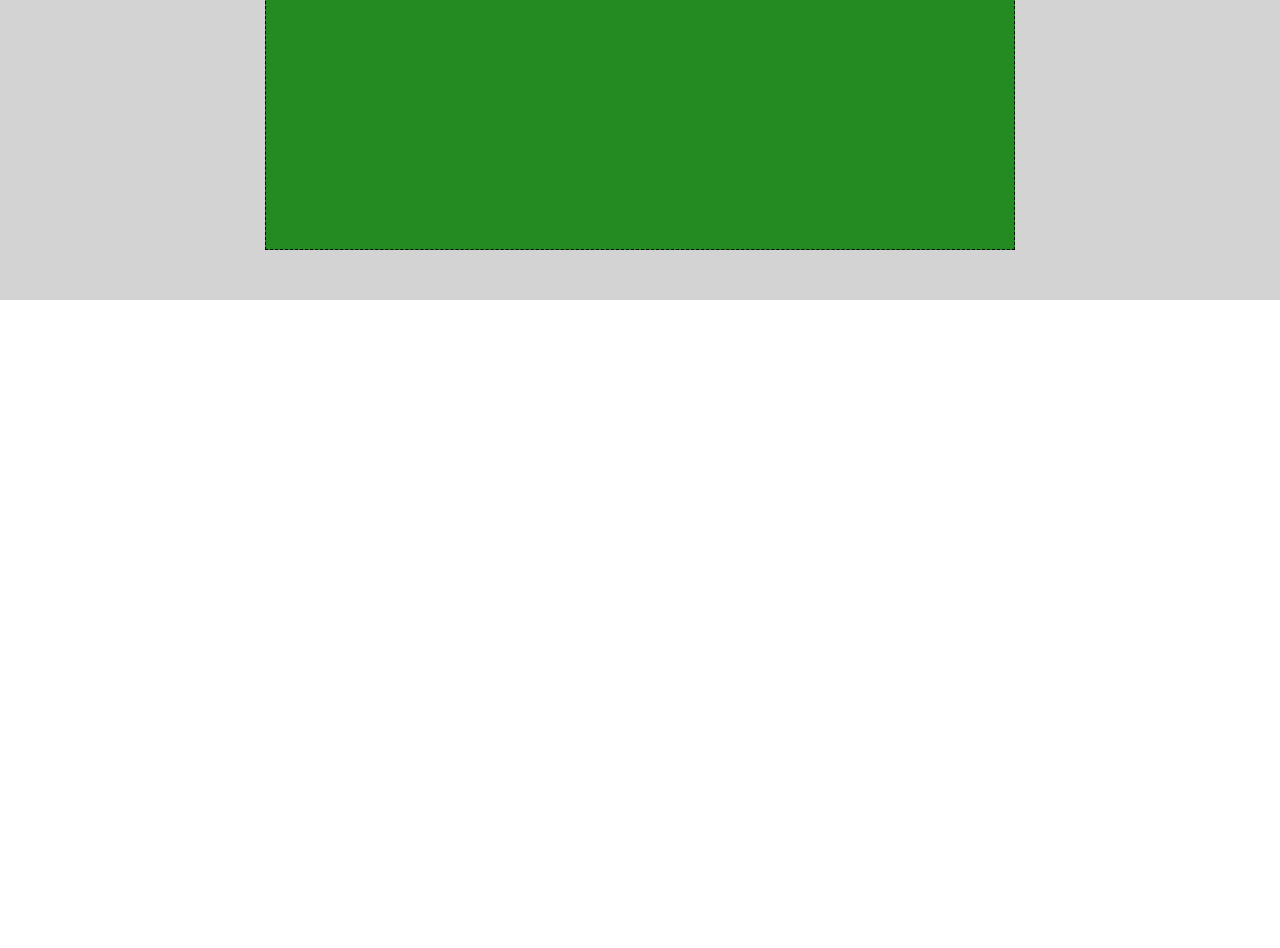
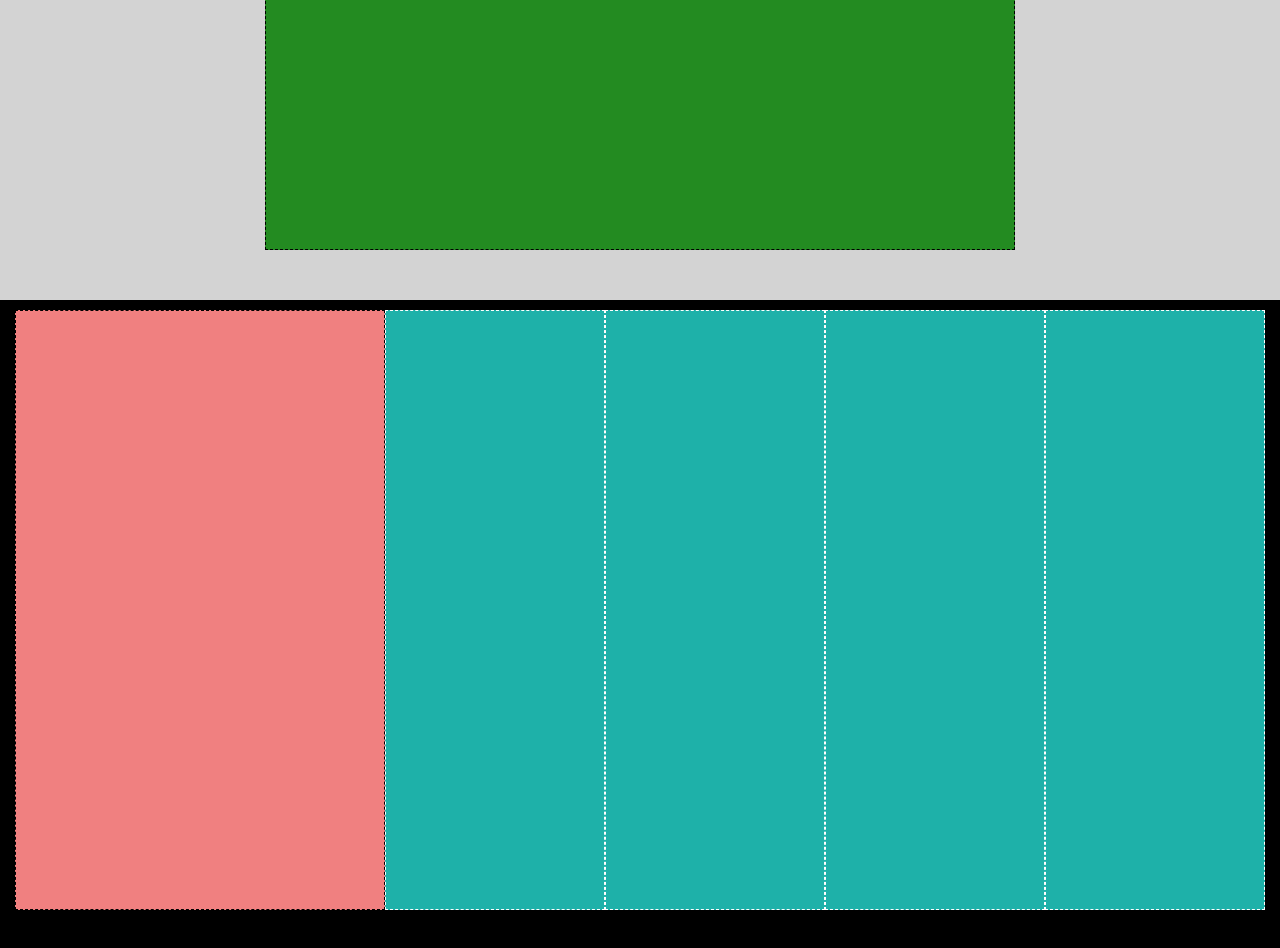
Before and after one commit to AnotherDebug/htmlcss-struttura-discord, a plain HTML site: page index.html in a window 1280 px wide. Shown: the part 2795-3743 px from the top of the page. Before the commit the page ends 3095 px from the top, so only its background shows below. Drawn offline with Linux system fonts and the light colour scheme.

Commit message:
[UPDATE]: file css

```diff
--- a/assets/css/style.css
+++ b/assets/css/style.css
@@ -12,6 +12,11 @@
 
 
 /* *HEADER */
+header {
+    width: 100%;
+    height: 100%;
+}
+
 /* Box logo/nav-bar/login */
 .box-nav {
     width: 100%;
@@ -78,7 +83,6 @@
 
 /* *MAIN */
 /* Website info */
-
 main {
     width: 100%;
     height: 100%;
@@ -175,3 +179,36 @@ main {
     background-color: #238B21;
     border: 1px dashed #000;
 }
+/* */MAIN */
+
+
+
+
+/* *FOOTER */
+footer {
+    width: 100%;
+    height: 100%;
+}
+/* Nav Footer */
+.row-nav {
+    width: 100%;
+    height: 655px;
+    background-color: #000;
+    justify-content: center;
+    padding-top: 10px;
+    border-bottom: #FFFFFF;
+}
+
+.row-nav .social-media {
+    width: 370px;
+    height: 600px;
+    background-color: #F08080;
+    border: 1px dashed #000;
+}
+
+.row-nav .product, .company, .resources, .policies {
+    width: 220px;
+    height: 600px;
+    background-color: #1EB1A9;
+    border: 1px dashed #FFFFFF;
+}
```
